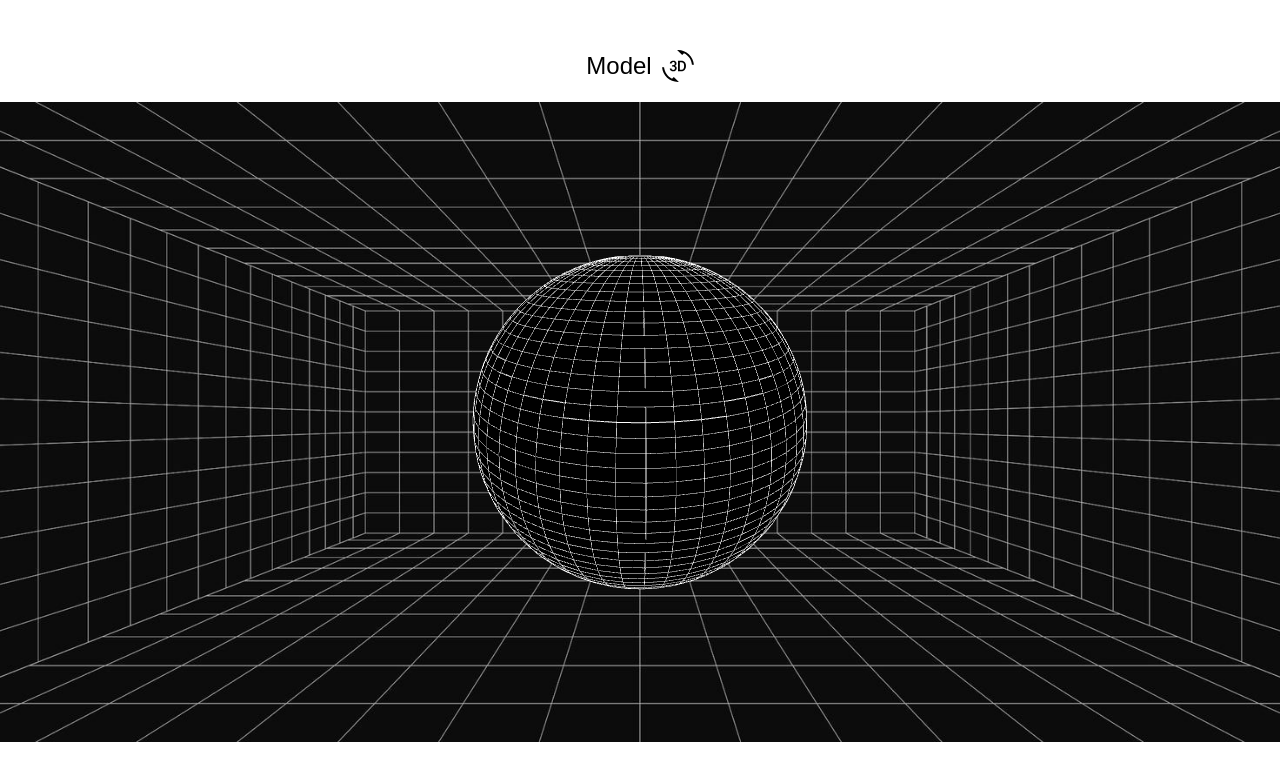
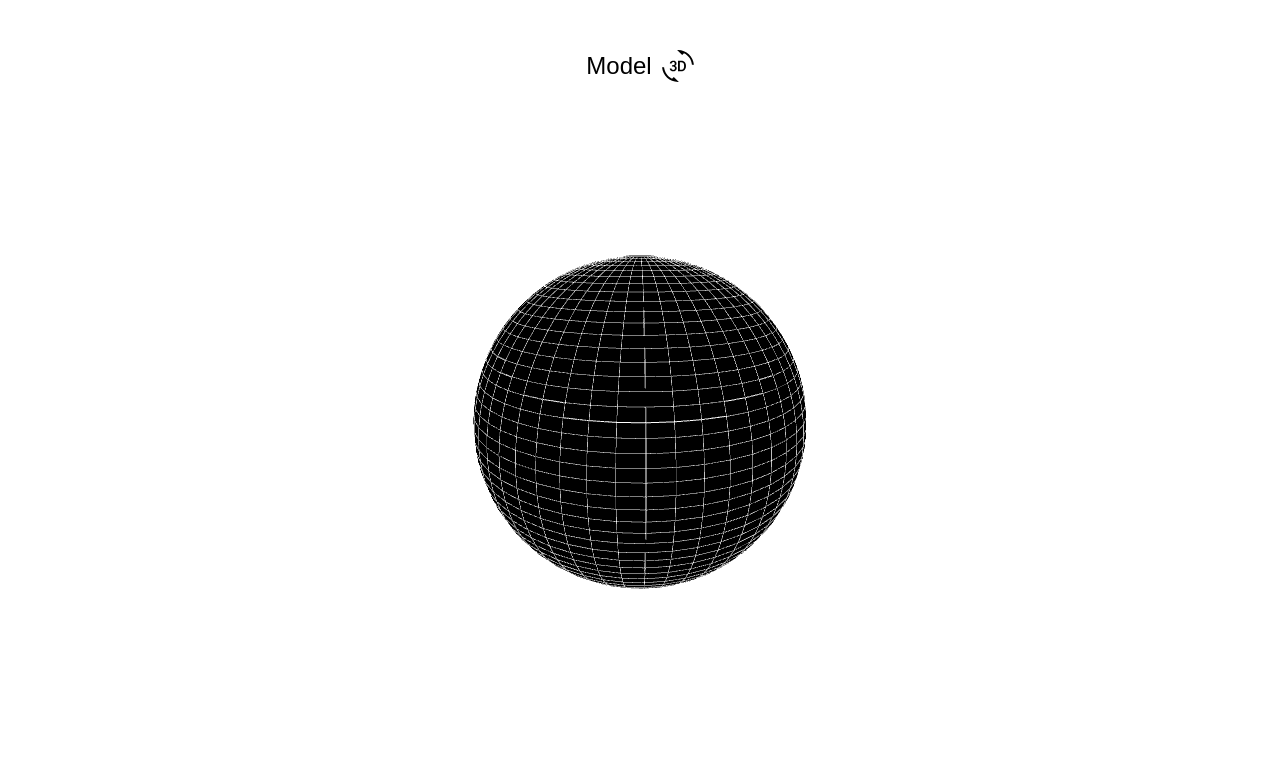
Before and after one commit to DESCARAVAGE/Three-project, a Next.js app: page /home in a window 1280 px wide. Shown: the top 780 px of the page. Built offline with nearby package versions, Linux system fonts and the light colour scheme; a web font is replaced by a local one.

Commit message:
remove bg to another
Signed-off-by: DESCARAVAGE <escaravage.daniel@gmail.com>

```diff
--- a/app/page.tsx
+++ b/app/page.tsx
@@ -1,5 +1,3 @@
-import Image from "next/image";
-
 export default function Home() {
   return (
     <div className="flex flex-col flex-1 items-center justify-center bg-zinc-50 font-sans dark:bg-black">
--- a/app/styles/globals.css
+++ b/app/styles/globals.css
@@ -37,6 +37,6 @@ html, body {
   width: 100%;
   height: 100%;
   display: block;
-  background: url(../../public/Présentation_Powerpoint_Design.jpeg) no-repeat center center;
-  background-size: cover;
+  /* background: url(../../public/3d_grid_pano_cubemap.png) no-repeat center center;
+  background-size: cover; */
 }
--- a/app/ui/ThreeScene.tsx
+++ b/app/ui/ThreeScene.tsx
@@ -72,9 +72,5 @@ export default function ThreeScene() {
     };
   }, []); // dépendances vides : exécute seulement au montage/démontage
 
-  return (
-    <>
-      <div style={{ width: "100%", height: "100%" }} ref={containerRef} />
-    </>
-  ); // conteneur pleine taille pour le rendu 3D
+  return <div style={{ width: "100%", height: "100%" }} ref={containerRef} />; // conteneur pleine taille pour le rendu 3D
 }
```
Also changed, not shown: public/3d_grid_pano_cubemap.png (added).
